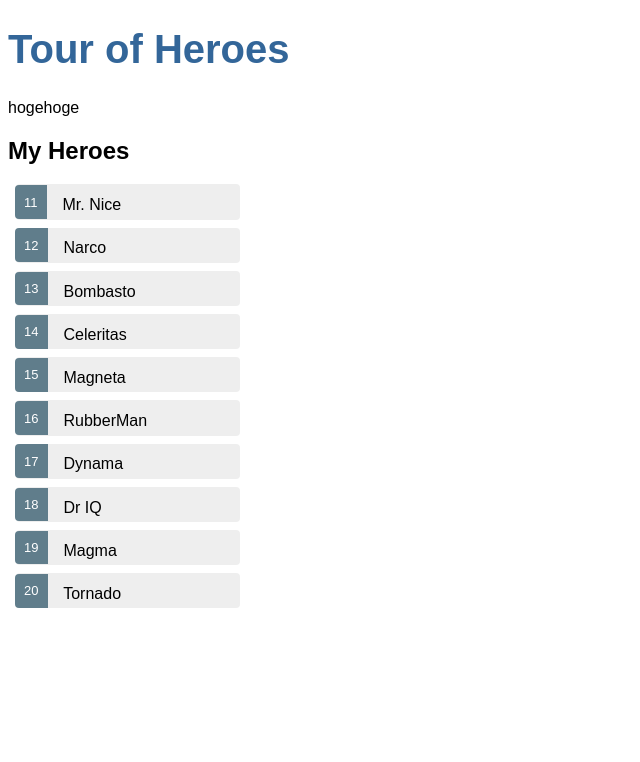
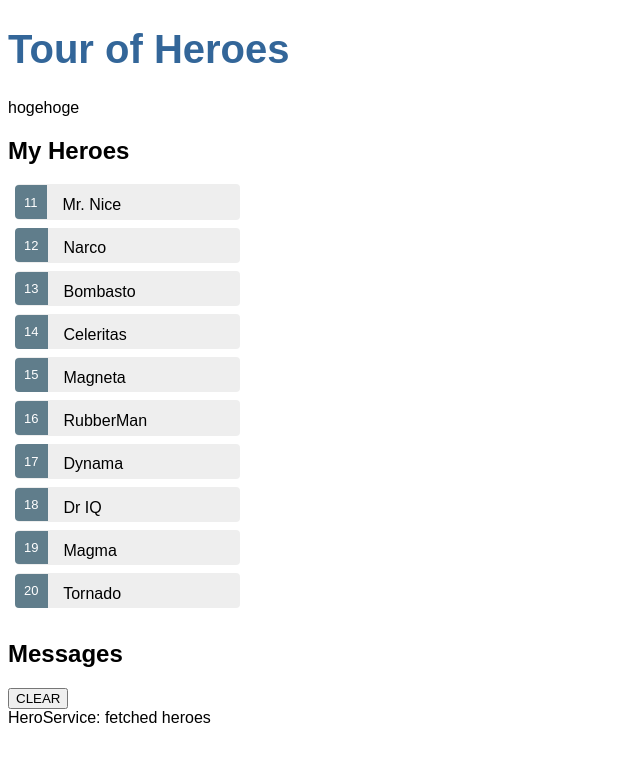
Before and after one commit to t-izaki/my-angular-app, an Angular app: page / in a window 1280 px wide. Shown: the top 762 px of the page, without its empty margins (0-640 px from the left). Built offline with nearby package versions, Linux system fonts and the light colour scheme.

Commit message:
Add message service class

```diff
--- a/src/app/app.component.html
+++ b/src/app/app.component.html
@@ -3,3 +3,4 @@
 <p>{{detail}}</p>
 
 <app-heroes></app-heroes>
+<app-messages></app-messages>
--- a/src/app/app.module.ts
+++ b/src/app/app.module.ts
@@ -6,12 +6,14 @@ import { AppRoutingModule } from './app-routing.module';
 import { AppComponent } from './app.component';
 import { HeroesComponent } from './heroes/heroes.component';
 import { HeroDetailComponent } from './hero-detail/hero-detail.component';
+import { MessagesComponent } from './messages/messages.component';
 
 @NgModule({
   declarations: [
     AppComponent,
     HeroesComponent,
-    HeroDetailComponent
+    HeroDetailComponent,
+    MessagesComponent
   ],
   imports: [
     BrowserModule,
--- a/src/app/hero.service.ts
+++ b/src/app/hero.service.ts
@@ -1,19 +1,18 @@
 import { Injectable } from '@angular/core';
-import { Hero } from './hero'
-import { HEROES } from './mock_heroes'
+import { Hero } from './hero';
+import { HEROES } from './mock_heroes';
 import { Observable, of } from 'rxjs';
+import { MessageService } from './message.service';
 
 @Injectable({
   providedIn: 'root'
 })
 export class HeroService {
 
-  // getHeroes(): Hero[] {
-  //   return HEROES;
-  // }
   getHeroes(): Observable<Hero[]> {
+    this.messageService.add('HeroService: fetched heroes')
     return of(HEROES);
   }
 
-  constructor() { }
+  constructor(private messageService: MessageService) { }
 }
--- /dev/null
+++ b/src/app/message.service.ts
@@ -0,0 +1,18 @@
+import { Injectable } from '@angular/core';
+
+@Injectable({
+  providedIn: 'root'
+})
+export class MessageService {
+  messages: string[] = [];
+
+  add(message: string): void {
+    this.messages.push(message);
+  }
+
+  clear(): void {
+    this.messages = [];
+  }
+
+  constructor() { }
+}
--- /dev/null
+++ b/src/app/messages/messages.component.html
@@ -0,0 +1,7 @@
+<div *ngIf="messageService.messages.length">
+  <h2>Messages</h2>
+  <button class="clear" (click)="messageService.clear()">
+    CLEAR
+  </button>
+  <div *ngFor='let message of messageService.messages'> {{message}} </div>
+</div>
--- /dev/null
+++ b/src/app/messages/messages.component.ts
@@ -0,0 +1,16 @@
+import { Component, OnInit } from '@angular/core';
+import { MessageService } from './../message.service';
+
+@Component({
+  selector: 'app-messages',
+  templateUrl: './messages.component.html',
+  styleUrls: ['./messages.component.css']
+})
+export class MessagesComponent implements OnInit {
+
+  constructor(public messageService: MessageService) { }
+
+  ngOnInit() {
+  }
+
+}
```
Also changed, not shown: src/app/messages/messages.component.css (added), 2 other files (tests, documents, lock files or other folders).
